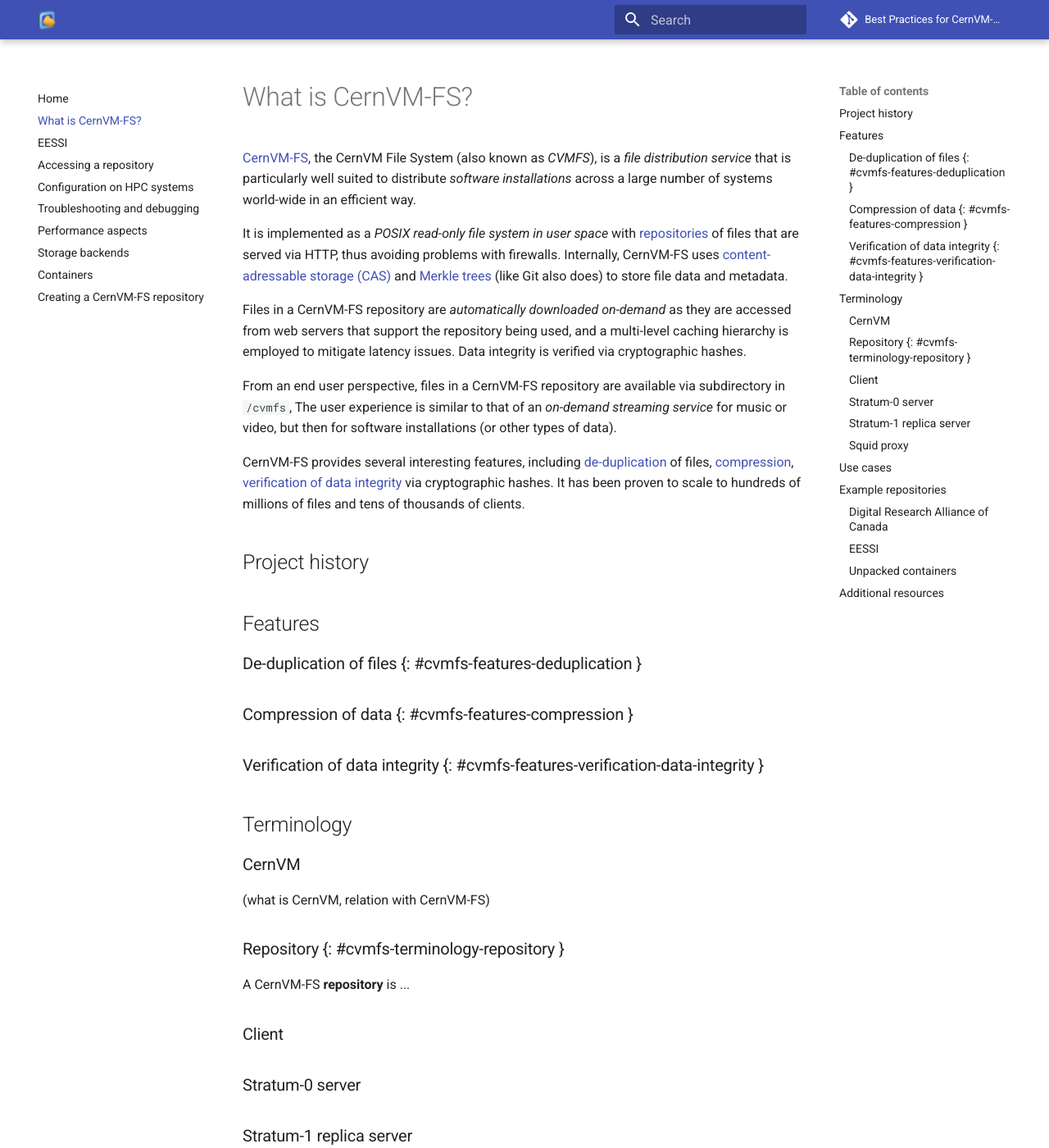
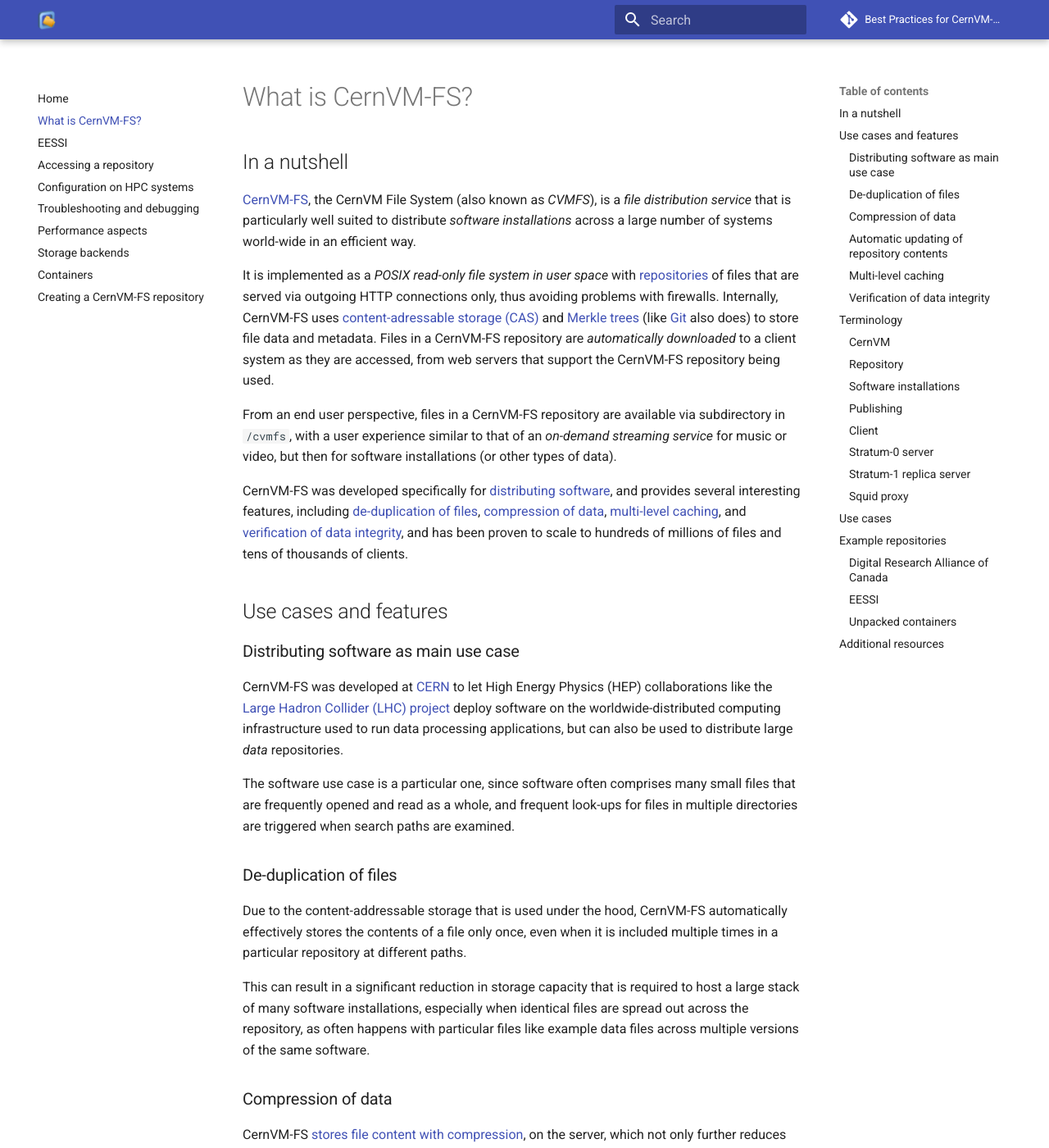
Before and after one commit to multixscale/cvmfs-tutorial-hpc-best-practices, an MkDocs documentation site: the page built from docs/00_what_is_cvmfs.md, in a window 1280 px wide and 1400 px high. Shown: the whole window at 82% size. Built offline with MkDocs 1.6.1 and Material for MkDocs 9.7.7, drawn with Linux system fonts in a browser that asks for light colours; comment, search, counter and statistics services are not loaded; some of the changed text lies outside the part shown.

Commit message:
flesh out 'Use cases and features' subsection of CernVM-FS page

```diff
--- a/docs/00_what_is_cvmfs.md
+++ b/docs/00_what_is_cvmfs.md
@@ -1,38 +1,104 @@
 # What is CernVM-FS?
+
+## In a nutshell
 
 [CernVM-FS](https://cernvm.cern.ch/fs/), the CernVM File System (also known as *CVMFS*),
 is a *file distribution service* that is particularly well suited to distribute *software installations*
 across a large number of systems world-wide in an efficient way.
 
-It is implemented as a *POSIX read-only file system in user space* with [repositories](cvmfs-terminology-repository)
-of files that are served via HTTP, thus avoiding problems with firewalls.
+It is implemented as a *POSIX read-only file system in user space* with [repositories](#repository)
+of files that are served via outgoing HTTP connections only, thus avoiding problems with firewalls.
 Internally, CernVM-FS uses [content-adressable storage (CAS)](https://en.wikipedia.org/wiki/Content-addressable_storage)
-and [Merkle trees](https://en.wikipedia.org/wiki/Merkle_tree) (like Git also does) to store file data and metadata.
-
-Files in a CernVM-FS repository are *automatically downloaded on-demand* as they are accessed from web servers
-that support the repository being used, and a multi-level caching hierarchy is employed to mitigate
-latency issues.
-Data integrity is verified via cryptographic hashes.
+and [Merkle trees](https://en.wikipedia.org/wiki/Merkle_tree) (like [Git](https://git-scm.com/) also does)
+to store file data and metadata.
+Files in a CernVM-FS repository are *automatically downloaded* to a client system as
+they are accessed, from web servers that support the CernVM-FS repository being used.
 
 From an end user perspective, files in a CernVM-FS repository are available via subdirectory in `/cvmfs`,
-The user experience is similar to that of an *on-demand streaming service* for music or video,
+with a user experience similar to that of an *on-demand streaming service* for music or video,
 but then for software installations (or other types of data).
 
-CernVM-FS provides several interesting features, including
-[de-duplication](cvmfs-features-deduplication) of files,
-[compression](cvmfs-features-compression),
-[verification of data integrity](cvmfs-features-verification-data-integrity) via cryptographic hashes.
-It has been proven to scale to hundreds of millions of files and tens of thousands of clients.
+CernVM-FS was developed specifically for [distributing software](#distributing-software-as-main-use-case),
+and provides several interesting features, including
+[de-duplication of files](#de-duplication-of-files),
+[compression of data](#compression-of-data),
+[multi-level caching](#multi-level-caching),
+and [verification of data integrity](#verification-of-data-integrity),
+and has been proven to scale to hundreds of millions of files and tens of thousands of clients.
 
-## Project history
 
-## Features
+## Use cases and features
 
-### De-duplication of files {: #cvmfs-features-deduplication }
+### Distributing software as main use case
 
-### Compression of data {: #cvmfs-features-compression }
+CernVM-FS was developed at [CERN](https://home.cern/) to let High Energy Physics (HEP) collaborations
+like the [Large Hadron Collider (LHC) project](https://home.cern/science/accelerators/large-hadron-collider)
+deploy software on the worldwide-distributed computing infrastructure used to run data processing applications,
+but can also be used to distribute large *data* repositories.
 
-### Verification of data integrity {: #cvmfs-features-verification-data-integrity }
+The software use case is a particular one, since software often comprises many small files that
+are frequently opened and read as a whole, and frequent look-ups for files in multiple directories are
+triggered when search paths are examined.
+
+### De-duplication of files
+
+Due to the content-addressable storage that is used under the hood, CernVM-FS automatically
+effectively stores the contents of a file only once, even when it is included multiple times
+in a particular repository at different paths.
+
+This can result in a significant reduction in storage capacity that is required to host a large stack of
+many software installations, especially when identical files are spread out across the repository,
+as often happens with particular files like example data files across multiple versions of the same software.
+
+### Compression of data
+
+CernVM-FS [stores file content with compression](https://cvmfs.readthedocs.io/en/stable/cpt-repo.html#compression-and-hash-algorithms),
+on the server, which not only further reduces required storage space but also significantly limits the
+network bandwidth that is used to serve that a stored files in a repository across the network.
+On the client side, the data is transparently decompressed as a part of the POSIX-compatible way in which
+the contents of a CernVM-FS repository is presented under `/cvmfs`.
+
+### Automatic updating of repository contents
+
+...
+
+### Multi-level caching
+
+To reduce the latency when accessing files in a CernVM-FS repository, a multi-level caching hierarchy
+is employed.
+
+First of all, CernVM-FS benefits from the standard Linux kernel file system cache on a client system:
+the content of a file that have been read recently will already be cached in memory by the kernel,
+so that file does not need to be read from disk again.
+
+CernVM-FS also maintains a custom [local cache](https://cvmfs.readthedocs.io/en/stable/cpt-details.html#disk-cache)
+on the client system with a configurable size, which uses a
+[least-recently used (LRU)](https://en.wikipedia.org/wiki/Cache_replacement_policies#LRU) replacement policy.
+Files in a CernVM-FS repository that have been accessed sufficiently recently on a particular system
+will already be available in the local cache of that system, and do not need to be downloaded again from
+the network of CernVM-FS servers that support that repository.
+
+When the contents of a file that is being accessed is not available yet in the local client cache,
+CernVM-FS will automatically (and transparently) download it either from a [forward proxy server](#squid-proxy)
+(like [Squid](http://www.squid-cache.org/)), or from a [Stratum-1 replica server](#stratum-1-replica-server).
+Both the proxy and the replica server could be within the same local network as the client, or not.
+To help reduce performance problems regarding network latency and bandwidth, clients can leverage
+the [Geo API](https://cvmfs.readthedocs.io/en/stable/cpt-replica.html#geo-api-setup) supported by
+Stratum-1 replica servers to automatically sort them geographically,
+in order to prioritize connecting to the closest ones.
+
+Furthermore, additional caches can be made available to CernVM-FS, such as an
+[*alien cache*](https://cvmfs.readthedocs.io/en/stable/cpt-configure.html#alien-cache) on a shared cluster file system
+like GPFS or Lustre that is not managed by CernVM-FS, and a
+[Content Delivery Network (CDN)](https://en.wikipedia.org/wiki/Content_delivery_network)
+can be used to help limit the time required to download files that are not cached yet.
+
+### Verification of data integrity
+
+The integrity of data provided by a CernVM-FS server is ensured on a client system by verifying a cryptographic
+hash, which is again a direct result of content-addressable storage mechanism that is used by CernVM-FS.
+This is an essential security aspect since CernVM-FS uses (possibly untrusted) caches and HTTP connections
+to distribute the contents of a repository.
 
 ## Terminology
 
@@ -40,9 +106,15 @@
 
 (what is CernVM, relation with CernVM-FS)
 
-### Repository {: #cvmfs-terminology-repository }
+### Repository
 
 A CernVM-FS **repository** is ...
+
+### Software *installations*
+
+vs software packages
+
+### Publishing
 
 ### Client
 
```
